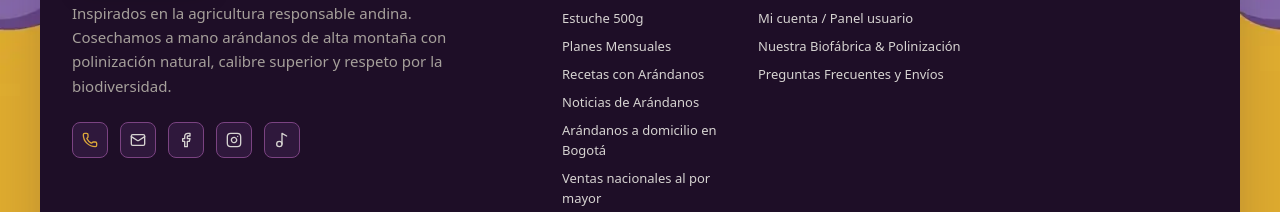
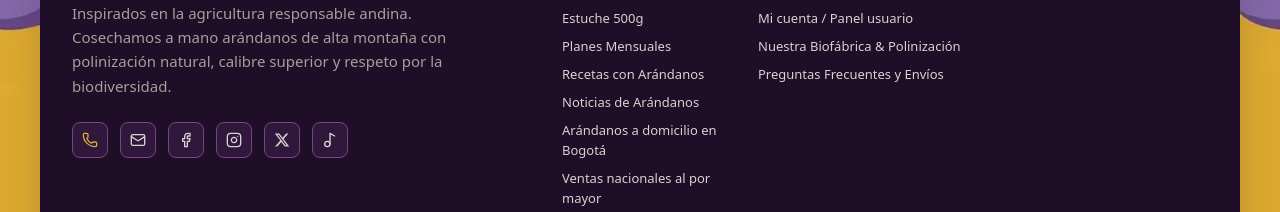
Before and after one commit to freshpickfrutas-v1/Freshpickfruits, a React (Vite) app: page /mayoristas in a window 1280 px wide. Shown: the part 1804-2016 px from the top of the page. Built offline with nearby package versions, Linux system fonts and the light colour scheme; no server answers; the database is empty.

Commit message:
feat(seo): enlace a X (@freshpickfruits) en el pie y en sameAs
Co-Authored-By: Claude Sonnet 5.5 <noreply@anthropic.com>

```diff
--- a/src/components/Footer.tsx
+++ b/src/components/Footer.tsx
@@ -66,6 +66,9 @@ export const Footer: React.FC = () => {
               </a>
               <a href={SOCIAL_LINKS.instagram} target="_blank" rel="noopener noreferrer" className="w-9 h-9 rounded-lg bg-[#2F183C] border border-[#7B4382] flex items-center justify-center text-stone-300 hover:bg-[#DDA83A] hover:text-[#2F183C] transition-colors" aria-label="Instagram">
                 <Instagram className="w-4 h-4" />
+              </a>
+              <a href={SOCIAL_LINKS.x} target="_blank" rel="noopener noreferrer" className="w-9 h-9 rounded-lg bg-[#2F183C] border border-[#7B4382] flex items-center justify-center text-stone-300 hover:bg-[#DDA83A] hover:text-[#2F183C] transition-colors" aria-label="X">
+                <svg viewBox="0 0 24 24" className="w-4 h-4" fill="currentColor" aria-hidden="true"><path d="M18.244 2.25h3.308l-7.227 8.26 8.502 11.24H16.17l-5.214-6.817L4.99 21.75H1.68l7.73-8.835L1.254 2.25H8.08l4.713 6.231zm-1.161 17.52h1.833L7.084 4.126H5.117z" /></svg>
               </a>
               <a href={SOCIAL_LINKS.tiktok} target="_blank" rel="noopener noreferrer" className="w-9 h-9 rounded-lg bg-[#2F183C] border border-[#7B4382] flex items-center justify-center text-stone-300 hover:bg-[#DDA83A] hover:text-[#2F183C] transition-colors" aria-label="TikTok">
                 <Music2 className="w-4 h-4" />
--- a/src/lib/contact.ts
+++ b/src/lib/contact.ts
@@ -4,6 +4,7 @@ export const WHATSAPP_DISPLAY = '+57 317 893 1026';
 export const SOCIAL_LINKS = {
   facebook: 'https://www.facebook.com/profile.php?id=61594545110187',
   instagram: 'https://www.instagram.com/fruitsfreshpick/',
+  x: 'https://x.com/freshpickfruits',
   tiktok: 'https://www.tiktok.com/@freshpick_fruits'
 };
 export const CONTACT_EMAIL = 'info@freshpickfruits.com';
```
